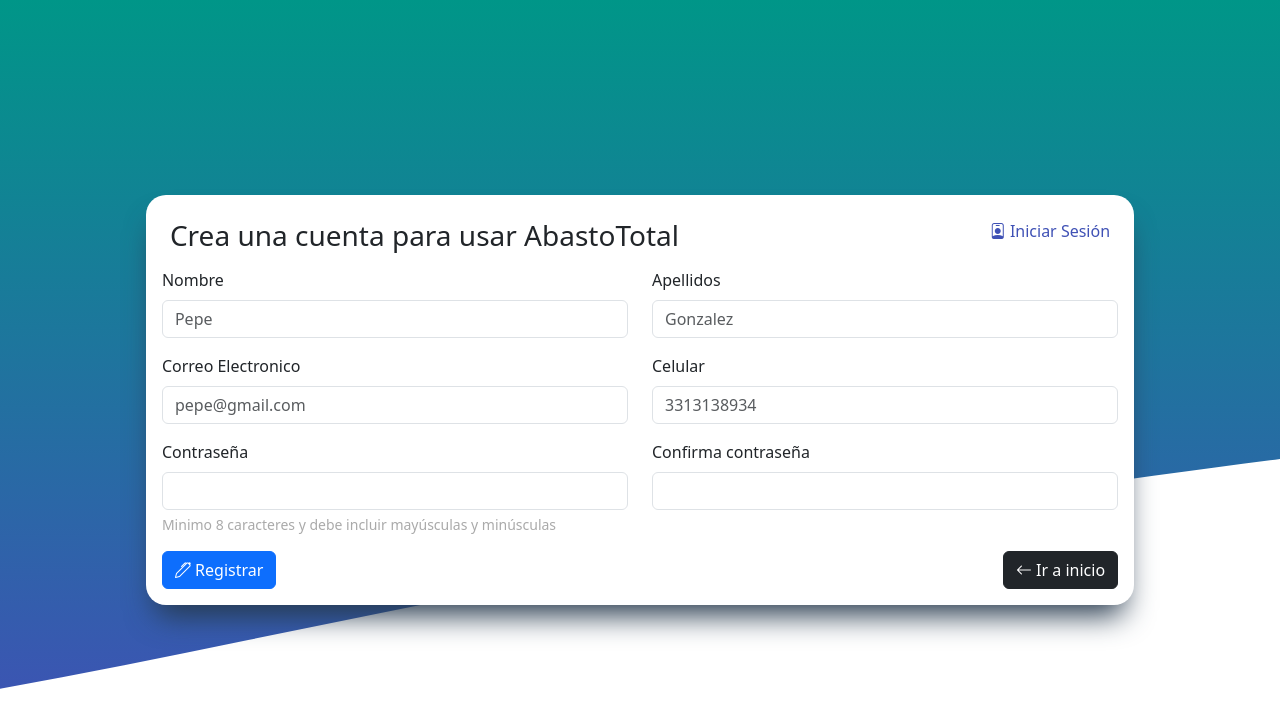
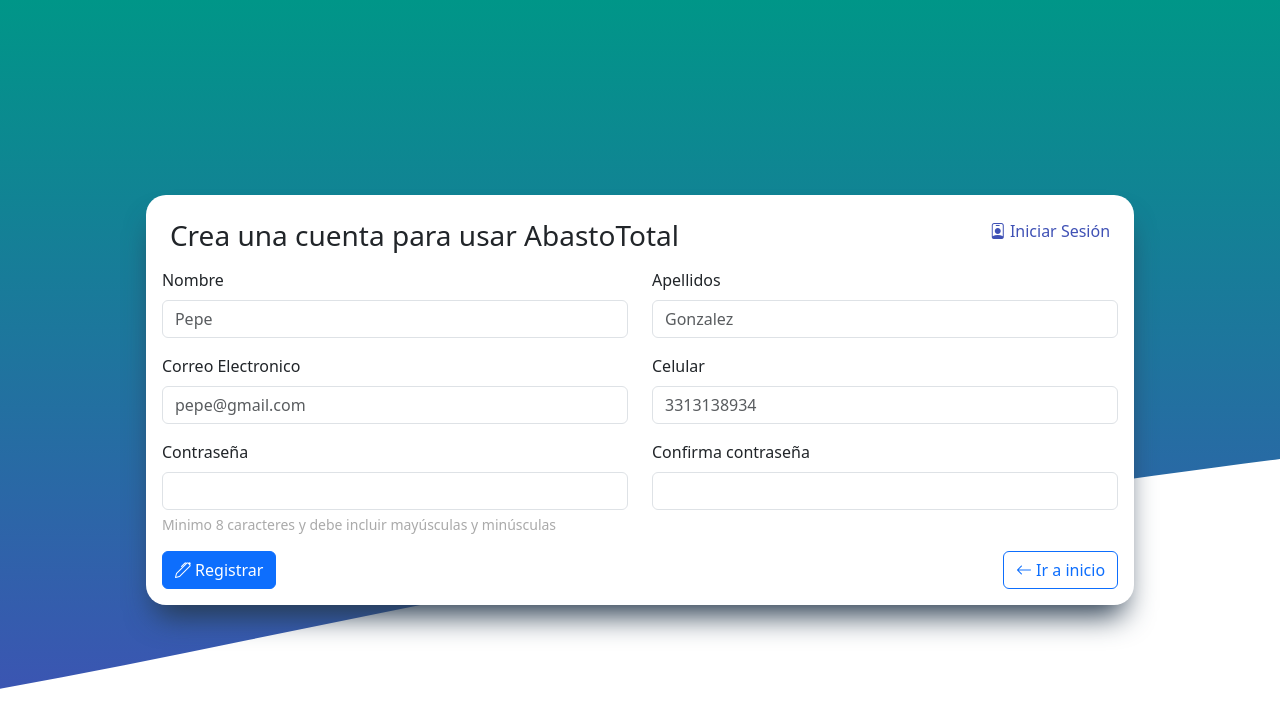
Before and after one commit to Erick-Hernandez-Ortega/AbastoTotal, an Angular app: page /register in a window 1280 px wide. Shown: the top 728 px of the page. Built offline with nearby package versions, Linux system fonts and the light colour scheme.

Commit message:
Se hace un cambio de estilo al btn de ir a inicio

```diff
--- a/src/app/components/register/register.component.html
+++ b/src/app/components/register/register.component.html
@@ -51,7 +51,7 @@
                 <button type="submit" class="btn btn-primary">
                     <i class="bi bi-pen"></i>
                     Registrar</button>
-                <a href="/" class="btn btn-dark">
+                <a href="/" class="btn btn-outline-primary">
                     <i class="bi bi-arrow-left"></i>
                     Ir a inicio</a>
             </div>
```
